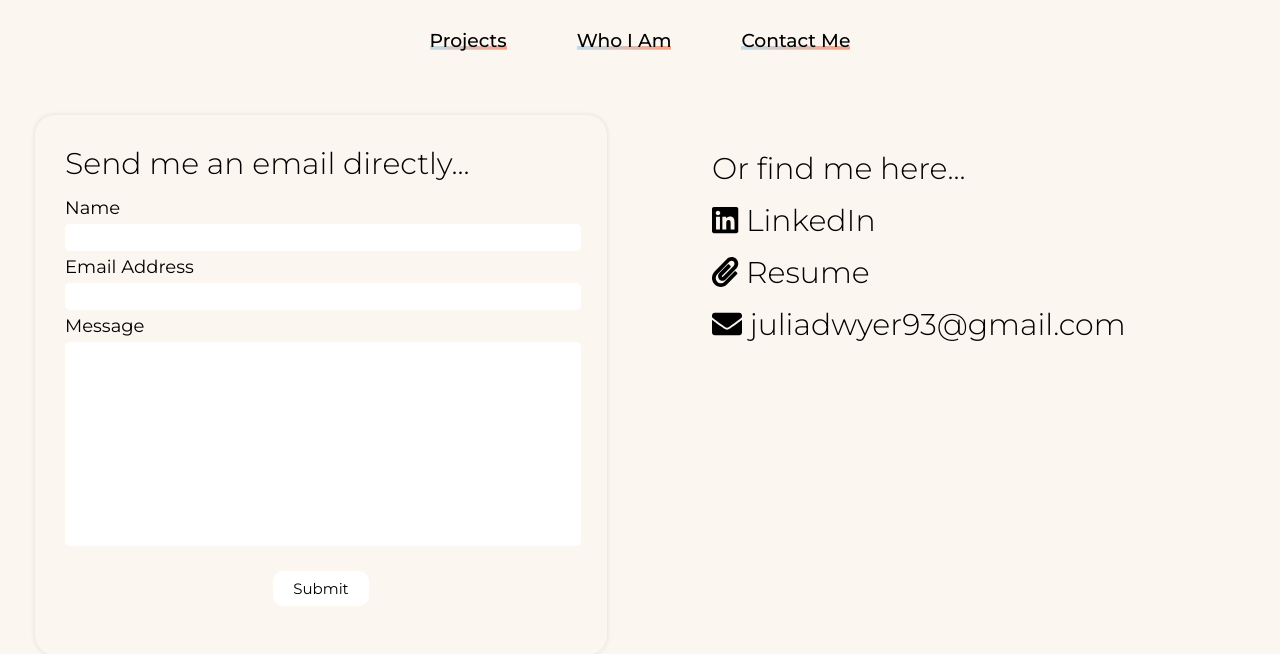
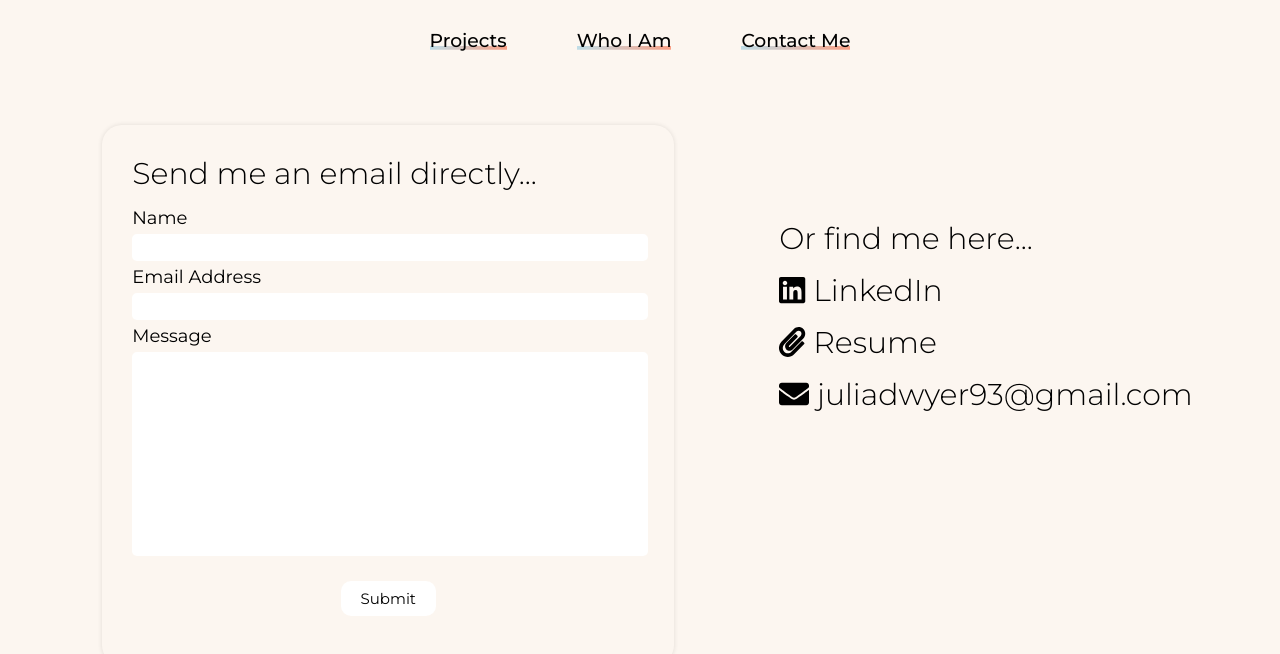
Before and after one commit to gooliajulia/up-to-something, a React (Create React App) app in the folder client/: page /contact in a window 1280 px wide. Shown: the top 654 px of the page. Built offline with nearby package versions, Linux system fonts and the light colour scheme; a web font is replaced by a local one.

Commit message:
center contact layout

```diff
--- a/client/src/screens/Contact.css
+++ b/client/src/screens/Contact.css
@@ -4,12 +4,13 @@ div.contact {
     height: 100vh;
     display: flex;
     flex-direction: row;
+    justify-content: center;
 
 }
 
 div.manual-contact {
     text-align: left;
-    margin: 25px;
+    margin: 95px 0px;
     padding: 45px;
     height: fit-content;
 }
@@ -27,7 +28,7 @@ form#contact-form {
     display: flex;
     flex-direction: column;
     align-items: flex-start;
-    margin: 35px;
+    margin: 45px 60px;
     border-radius: 20px;
     box-shadow: 0px 0px 5px rgba(0, 0, 0, 0.11);
 }
```
